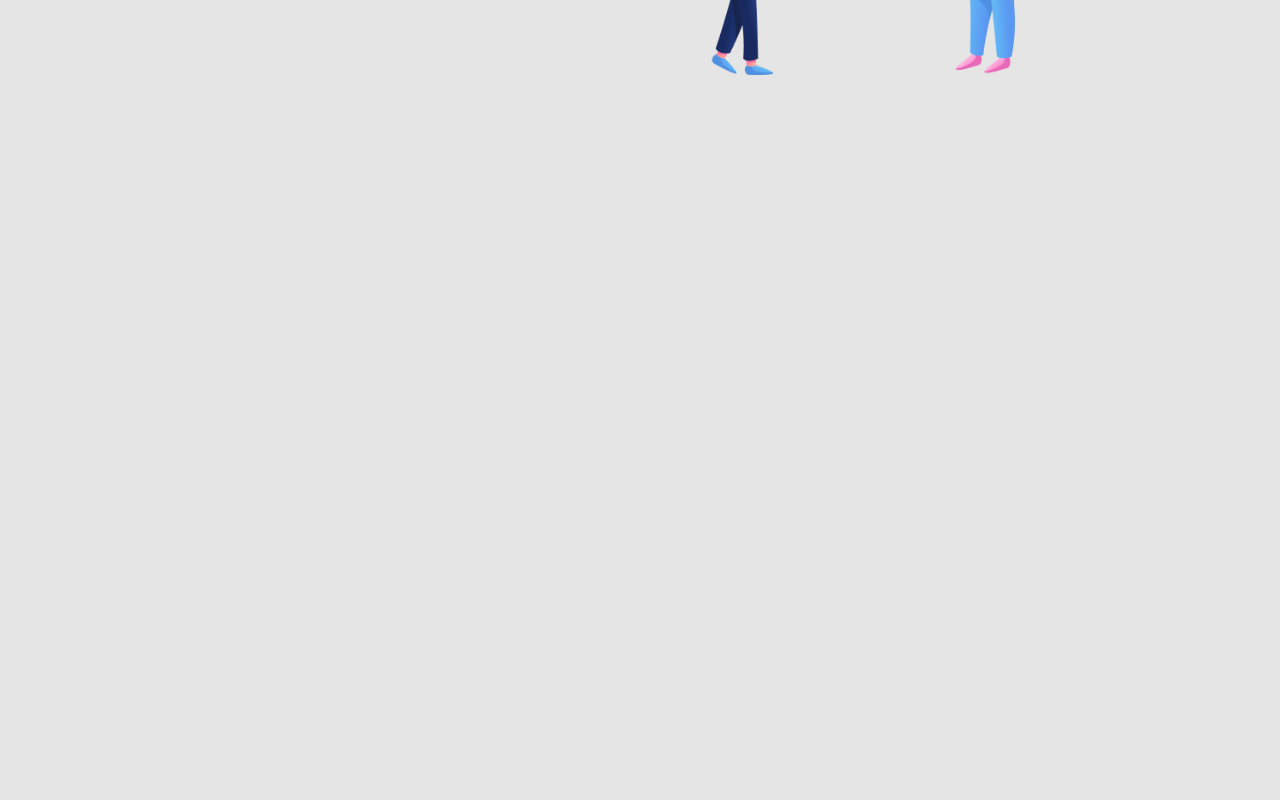
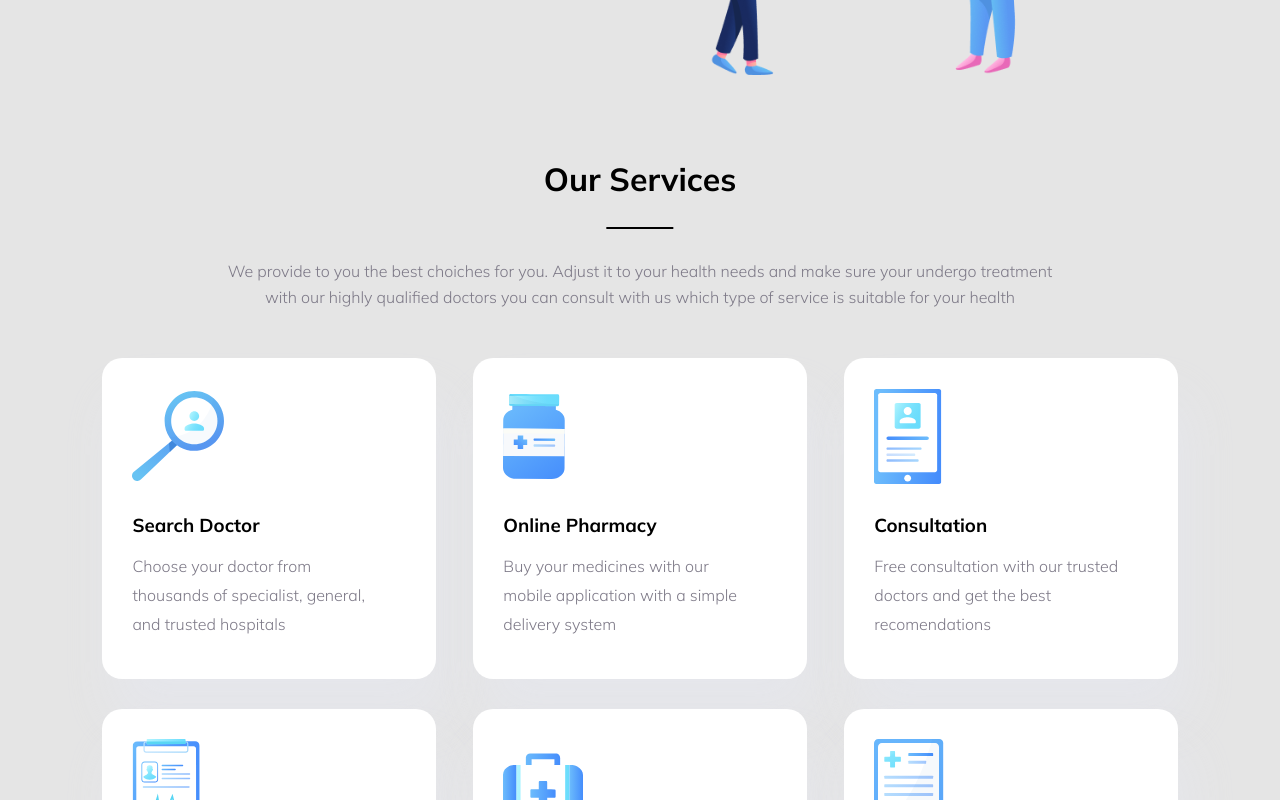
Before and after one commit to BhuvaneshPatil/healthcare-design-to-code-nextjs, a Next.js app: page / in a window 1280 px wide. Shown: the part 540-1340 px from the top of the page. Before the commit the page ends 800 px from the top, so only its background shows below. Built offline with nearby package versions, Linux system fonts and the light colour scheme.

Commit message:
Added services

```diff
--- /dev/null
+++ b/components/SectionHeading.js
@@ -0,0 +1,13 @@
+import React from "react";
+import * as styles from "../styles/SectonHeading.module.css";
+const SectionHeading = ({ headingTitle = "Placeholder" }) => {
+	return (
+		<div className={`center row`}>
+			<div className={styles.headingContainer}>
+				<h2 className={styles.heading}>{headingTitle}</h2>
+			</div>
+		</div>
+	);
+};
+
+export default SectionHeading;
--- /dev/null
+++ b/components/ServiceCard.js
@@ -0,0 +1,20 @@
+import React from "react";
+import Image from "next/image";
+import * as styles from "../styles/ServiceCard.module.css";
+const ServiceCard = ({ service }) => {
+	return (
+		<div className={styles.cardContainer}>
+			<div className={`${styles.imageContainer}`}>
+				<div>
+					<Image src={service.picture} />
+				</div>
+			</div>
+			<h3 className={`${styles.cardHeading}`}>{service.title}</h3>
+			<p className={`${styles.cardDes} text-light-gray`}>
+				{service.description}
+			</p>
+		</div>
+	);
+};
+
+export default ServiceCard;
--- /dev/null
+++ b/components/Services.js
@@ -0,0 +1,34 @@
+import React from "react";
+import SectionHeading from "./SectionHeading";
+import * as styles from "../styles/Services.module.css";
+import ServiceCard from "./ServiceCard";
+import Image from "next/image";
+import images from "../constants/images";
+const Services = ({ services }) => {
+	return (
+		<section className={styles.container}>
+			<div>
+				<div className="margin-on-side">
+					{/* Section Heading */}
+					<SectionHeading headingTitle="Our Services" />
+					{/* Section Description */}
+					<p className={`${styles.servicesDes} text-light-gray`}>
+						We provide to you the best choiches for you. Adjust it
+						to your health needs and make sure your undergo
+						treatment with our highly qualified doctors you can
+						consult with us which type of service is suitable for
+						your health
+					</p>
+					{/* Section List - we will map through array and render a card for each item */}
+					<div className={`${styles.serviceList} row`}>
+						{services.map((item) => {
+							return <ServiceCard service={item} key={item.id} />;
+						})}
+					</div>
+				</div>
+			</div>
+		</section>
+	);
+};
+
+export default Services;
--- a/constants/images.js
+++ b/constants/images.js
@@ -6,6 +6,7 @@ const heroImage = require("../assets/images/hero.svg");
 
 // dot pattern
 const dots = require("../assets/images/dot-pat.svg");
+const backOval = require("../assets/images/back-oval.svg");
 
 // services image
 const searchDoctor = require("../assets/images/search-doc.svg");
@@ -31,6 +32,7 @@ export default {
 	logo,
 	heroImage,
 	dots,
+	backOval,
 	searchDoctor,
 	onlinePharamacy,
 	consultation,
--- a/pages/index.js
+++ b/pages/index.js
@@ -1,16 +1,16 @@
 import Hero from "../components/Hero";
 import Navbar from "../components/Navbar";
-
+import Services from "../components/Services";
+import data from "../constants/data";
 export default function Home(props) {
+	console.log(data);
 	return (
 		<div>
 			<Navbar />
+			{/* Hero Section */}
 			<Hero />
+			{/* Our Services Section */}
+			<Services services={data.services} />
 		</div>
 	);
 }
-export async function getServerSideProps() {
-	return {
-		props: {}, // will be passed to the page component as props
-	};
-}
--- /dev/null
+++ b/styles/SectonHeading.module.css
@@ -0,0 +1,17 @@
+.headingContainer {
+	padding: 30px 0;
+	position: relative;
+}
+.headingContainer:before {
+	content: "";
+	height: 2px;
+	position: absolute;
+	bottom: 0;
+	left: 50%;
+	transform: translate(-50%);
+	background-color: black;
+	width: 35%;
+}
+.heading {
+	font-size: 2rem;
+}
--- /dev/null
+++ b/styles/ServiceCard.module.css
@@ -0,0 +1,58 @@
+.cardContainer {
+	align-self: stretch;
+	background-color: #ffffff;
+	box-shadow: 10px 40px 50px 0px #e5e9f666;
+
+	max-width: 31%;
+	margin-bottom: 30px;
+	padding: 40px 30px;
+	border-radius: 20px;
+	display: flex;
+	flex-direction: column;
+	align-items: flex-start;
+	transition: all 0.2s ease;
+}
+.cardContainer:hover {
+	box-shadow: 10px 40px 50px 0px #e5e9f6d8;
+}
+.cardContainer:hover .imageContainer {
+	animation: grow 0.3s forwards;
+}
+.cardContainer:hover .imageContainer div {
+	animation: shake 0.3s 0.3s 3 ease;
+}
+.imageContainer {
+	display: flex;
+	align-items: center;
+	height: 100px;
+	padding-bottom: 20px;
+}
+@keyframes shake {
+	30% {
+		transform: rotate(-10deg);
+	}
+	50% {
+		transform: rotate(10deg);
+	}
+	100% {
+		transform: rotate(0deg);
+	}
+}
+@keyframes grow {
+	0% {
+		transform: scale(1);
+	}
+	100% {
+		transform: scale(1.2);
+	}
+}
+.cardHeading {
+	font-weight: 700;
+	margin: 15px 0;
+}
+.cardDes {
+	font-size: 1rem;
+	font-weight: 300;
+	max-width: 90%;
+	line-height: 1.8rem;
+}
--- /dev/null
+++ b/styles/Services.module.css
@@ -0,0 +1,27 @@
+.container {
+	padding-bottom: 50px;
+	position: relative;
+}
+.backOval {
+	position: absolute;
+	left: -3rem;
+	top: 2rem;
+	width: 600px;
+	height: 600px;
+}
+.backOval img {
+	z-index: 900;
+}
+.serviceList {
+	justify-content: space-between;
+	margin-top: 3rem;
+	z-index: 1000;
+}
+.servicesDes {
+	width: 80%;
+	text-align: center;
+	margin: auto;
+	margin-top: 30px;
+	line-height: 1.6rem;
+	font-weight: 300;
+}
--- a/styles/globals.css
+++ b/styles/globals.css
@@ -13,6 +13,8 @@ body,
 	margin: 0;
 	box-sizing: border-box;
 	font-family: "Mulish", sans-serif;
+}
+body {
 	background-color: #e5e5e5;
 }
 /* Margin to left on both side */
@@ -26,6 +28,7 @@ body,
 	display: flex;
 	flex-direction: row;
 	align-items: center;
+	flex-wrap: wrap;
 }
 .text-dark-gray {
 	color: var(--dark-gray);
@@ -42,3 +45,6 @@ body,
 .blue-background {
 	background-color: var(--blue);
 }
+.center {
+	justify-content: center;
+}
```
